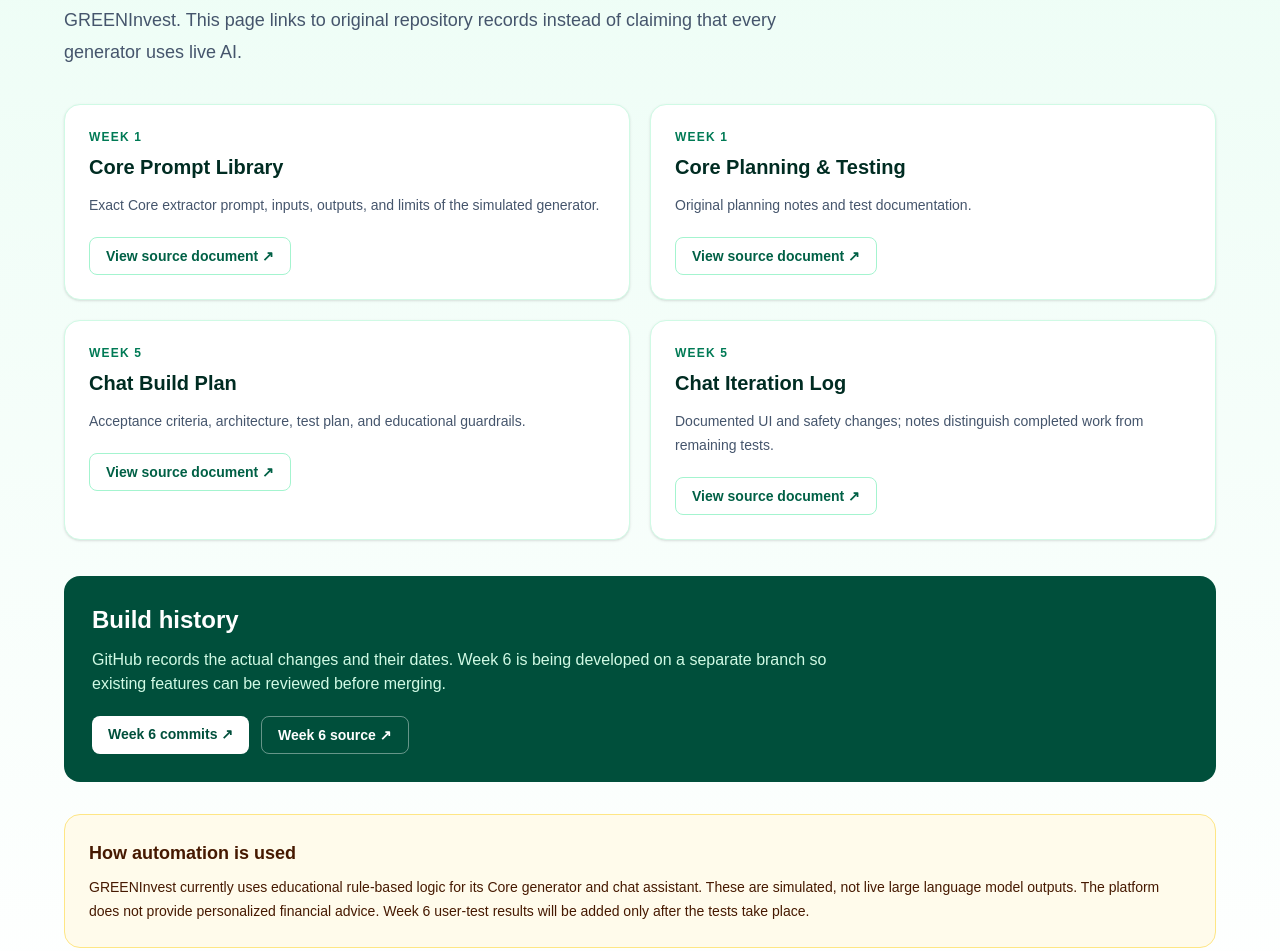
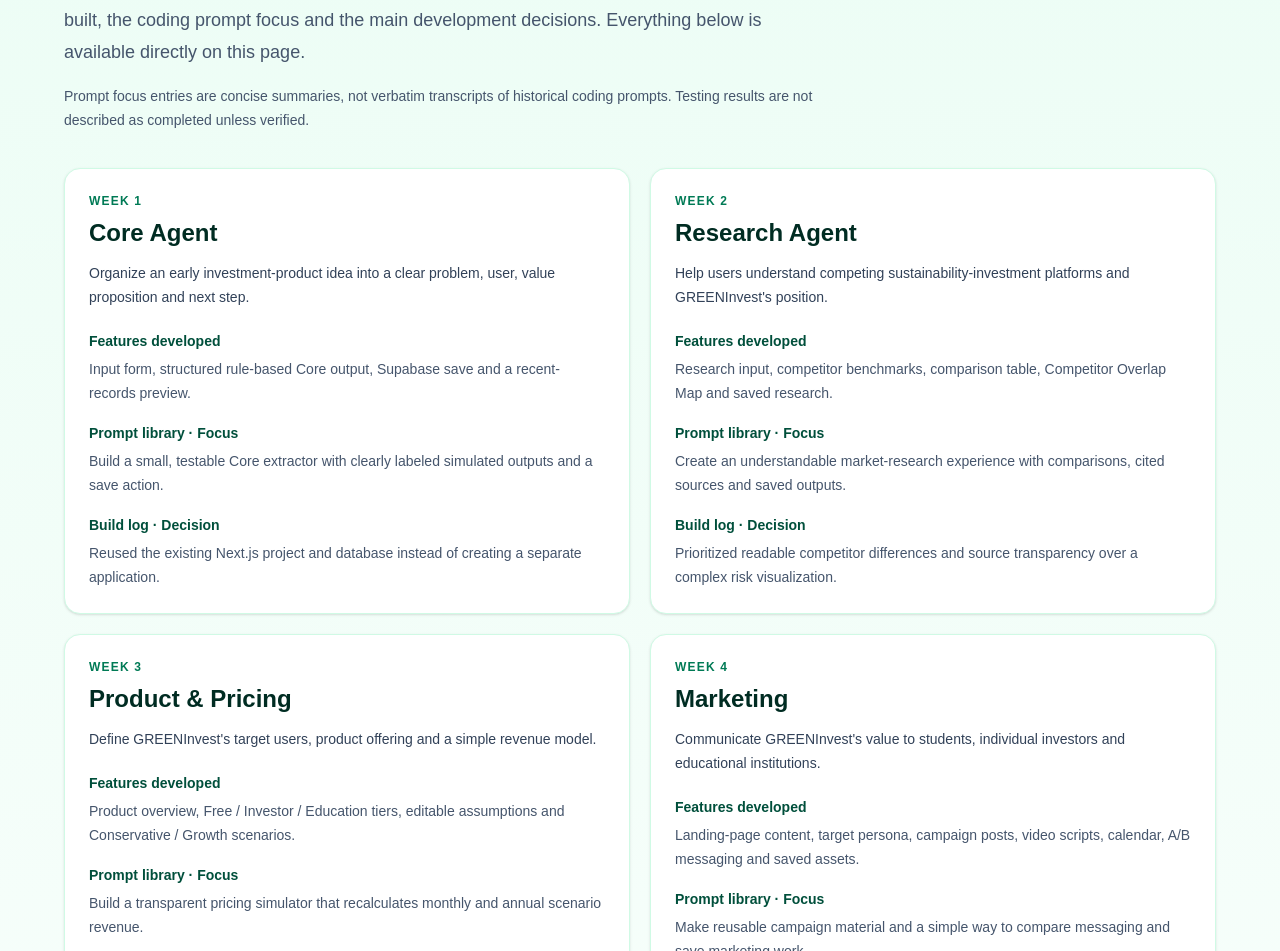
Before and after one commit to sofiacoria-afk/GreenInvest, a Next.js app: page /docs in a window 1280 px wide. Shown: the part 241-1192 px from the top of the page. Built offline with nearby package versions, Linux system fonts and the light colour scheme.

Commit message:
Week 6 iteration: show all six modules directly in docs without external source links

```diff
--- a/src/app/docs/page.tsx
+++ b/src/app/docs/page.tsx
@@ -1,33 +1,55 @@
 import Link from "next/link";
 
-const resources = [
+const modules = [
   {
-    title: "Core Prompt Library",
     week: "Week 1",
-    description: "Exact Core extractor prompt, inputs, outputs, and limits of the simulated generator.",
-    path: "docs/core-prompt-library.md",
+    title: "Core Agent",
+    purpose: "Organize an early investment-product idea into a clear problem, user, value proposition and next step.",
+    features: "Input form, structured rule-based Core output, Supabase save and a recent-records preview.",
+    promptFocus: "Build a small, testable Core extractor with clearly labeled simulated outputs and a save action.",
+    buildNotes: "Reused the existing Next.js project and database instead of creating a separate application.",
   },
   {
-    title: "Core Planning & Testing",
-    week: "Week 1",
-    description: "Original planning notes and test documentation.",
-    path: "docs/week1-core-plan.md",
+    week: "Week 2",
+    title: "Research Agent",
+    purpose: "Help users understand competing sustainability-investment platforms and GREENInvest's position.",
+    features: "Research input, competitor benchmarks, comparison table, Competitor Overlap Map and saved research.",
+    promptFocus: "Create an understandable market-research experience with comparisons, cited sources and saved outputs.",
+    buildNotes: "Prioritized readable competitor differences and source transparency over a complex risk visualization.",
   },
   {
-    title: "Chat Build Plan",
-    week: "Week 5",
-    description: "Acceptance criteria, architecture, test plan, and educational guardrails.",
-    path: "docs/week5-chat-plan.md",
+    week: "Week 3",
+    title: "Product & Pricing",
+    purpose: "Define GREENInvest's target users, product offering and a simple revenue model.",
+    features: "Product overview, Free / Investor / Education tiers, editable assumptions and Conservative / Growth scenarios.",
+    promptFocus: "Build a transparent pricing simulator that recalculates monthly and annual scenario revenue.",
+    buildNotes: "Used clearly labeled hypothetical pricing assumptions rather than suggesting actual sales or validated demand.",
   },
   {
-    title: "Chat Iteration Log",
+    week: "Week 4",
+    title: "Marketing",
+    purpose: "Communicate GREENInvest's value to students, individual investors and educational institutions.",
+    features: "Landing-page content, target persona, campaign posts, video scripts, calendar, A/B messaging and saved assets.",
+    promptFocus: "Make reusable campaign material and a simple way to compare messaging and save marketing work.",
+    buildNotes: "Improved readability and placed save feedback near the action, including clearer error messages.",
+  },
+  {
     week: "Week 5",
-    description: "Documented UI and safety changes; notes distinguish completed work from remaining tests.",
-    path: "docs/week5-chat-iteration.md",
+    title: "Educational Chatbot",
+    purpose: "Guide first-time visitors through financial and ESG concepts without offering investment advice.",
+    features: "Three guided questions, existing company data integration, rule-based responses, guardrail, checkpoint and feedback.",
+    promptFocus: "Build a free educational assistant with transparent simulated logic, human confirmation and protected saves.",
+    buildNotes: "Reused stock and emissions data. Improved the order of results and checkpoint while preserving safety limits.",
+  },
+  {
+    week: "Week 6",
+    title: "Integrated Venture",
+    purpose: "Connect the previous modules into one navigable venture and demonstrate its impact and viability.",
+    features: "Shared navigation, saved-results dashboard, this documentation library, guided demo, Agent Map and V2 roadmap.",
+    promptFocus: "Integrate existing features without replacing their logic; add a guided walkthrough and transparent evaluation.",
+    buildNotes: "Built new pages on a separate branch. Five external user tests and a full-site regression test still need recorded results.",
   },
 ];
-
-const repo = "https://github.com/sofiacoria-afk/GreenInvest";
 
 export default function DocsPage() {
   return (
@@ -36,51 +58,60 @@ export default function DocsPage() {
         <p className="text-sm font-bold uppercase tracking-widest text-emerald-700">Week 6 · Documentation</p>
         <h1 className="mt-3 text-4xl font-extrabold sm:text-5xl">Prompt Library & Build Logs</h1>
         <p className="mt-4 max-w-3xl text-lg leading-8 text-slate-600">
-          Explore the documented prompts, planning decisions, and development history behind GREENInvest.
-          This page links to original repository records instead of claiming that every generator uses live AI.
+          Explore all six GREENInvest modules in one place: what each week aimed to solve,
+          what was built, the coding prompt focus and the main development decisions.
+          Everything below is available directly on this page.
+        </p>
+        <p className="mt-4 max-w-3xl text-sm leading-6 text-slate-600">
+          Prompt focus entries are concise summaries, not verbatim transcripts of historical coding prompts.
+          Testing results are not described as completed unless verified.
         </p>
 
-        <section className="mt-9 grid gap-5 md:grid-cols-2" aria-label="Documentation library">
-          {resources.map((resource) => (
-            <article key={resource.path} className="rounded-2xl border border-emerald-100 bg-white p-6 shadow-sm">
-              <p className="text-xs font-bold uppercase tracking-widest text-emerald-700">{resource.week}</p>
-              <h2 className="mt-2 text-xl font-bold">{resource.title}</h2>
-              <p className="mt-3 text-sm leading-6 text-slate-600">{resource.description}</p>
-              <a
-                href={`${repo}/blob/main/${resource.path}`}
-                target="_blank"
-                rel="noopener noreferrer"
-                className="mt-5 inline-block rounded-lg border border-emerald-200 px-4 py-2 text-sm font-semibold text-emerald-800 hover:bg-emerald-50"
-              >
-                View source document ↗
-              </a>
+        <section className="mt-9 grid gap-5 md:grid-cols-2" aria-label="Six-week module documentation">
+          {modules.map((module) => (
+            <article key={module.week} className="rounded-2xl border border-emerald-100 bg-white p-6 shadow-sm">
+              <p className="text-xs font-bold uppercase tracking-widest text-emerald-700">{module.week}</p>
+              <h2 className="mt-2 text-2xl font-bold">{module.title}</h2>
+              <p className="mt-3 text-sm leading-6 text-slate-700">{module.purpose}</p>
+              <dl className="mt-5 space-y-4 text-sm leading-6">
+                <div>
+                  <dt className="font-bold text-emerald-900">Features developed</dt>
+                  <dd className="mt-1 text-slate-600">{module.features}</dd>
+                </div>
+                <div>
+                  <dt className="font-bold text-emerald-900">Prompt library · Focus</dt>
+                  <dd className="mt-1 text-slate-600">{module.promptFocus}</dd>
+                </div>
+                <div>
+                  <dt className="font-bold text-emerald-900">Build log · Decision</dt>
+                  <dd className="mt-1 text-slate-600">{module.buildNotes}</dd>
+                </div>
+              </dl>
             </article>
           ))}
         </section>
 
         <section className="mt-9 rounded-2xl bg-emerald-900 p-7 text-white">
-          <h2 className="text-2xl font-bold">Build history</h2>
-          <p className="mt-3 max-w-3xl text-emerald-100">
-            GitHub records the actual changes and their dates. Week 6 is being developed on a separate branch
-            so existing features can be reviewed before merging.
+          <h2 className="text-2xl font-bold">Integrated build history</h2>
+          <p className="mt-3 max-w-3xl leading-7 text-emerald-100">
+            GREENInvest grew from a Core idea and research workflow into product pricing,
+            marketing, an educational chatbot and a unified guided demo. Week 6 adds shared
+            navigation and a dashboard without changing previous modules' financial calculations or chat guardrails.
           </p>
-          <div className="mt-5 flex flex-wrap gap-3">
-            <a href={`${repo}/commits/week6-integrated-venture/`} target="_blank" rel="noopener noreferrer"
-              className="rounded-lg bg-white px-4 py-2 text-sm font-bold text-emerald-900 hover:bg-emerald-50">Week 6 commits ↗</a>
-            <a href={`${repo}/tree/week6-integrated-venture`} target="_blank" rel="noopener noreferrer"
-              className="rounded-lg border border-white/40 px-4 py-2 text-sm font-bold text-white hover:bg-white/10">Week 6 source ↗</a>
-          </div>
+          <p className="mt-3 text-sm text-emerald-100">
+            The Week 6 changes were prepared in a separate development branch; deployment,
+            regression testing and external feedback must be verified independently.
+          </p>
         </section>
 
         <section className="mt-8 rounded-2xl border border-amber-200 bg-amber-50 p-6 text-amber-950">
-          <h2 className="text-lg font-bold">How automation is used</h2>
+          <h2 className="text-lg font-bold">Responsible automation</h2>
           <p className="mt-2 text-sm leading-6">
-            GREENInvest currently uses educational rule-based logic for its Core generator and chat assistant.
-            These are simulated, not live large language model outputs. The platform does not provide personalized
-            financial advice. Week 6 user-test results will be added only after the tests take place.
+            GREENInvest uses educational rule-based logic for its Core generator and guided chat.
+            These are not live large language model outputs. Financial and environmental information
+            may be incomplete or delayed, and no personalized buy/sell advice is offered.
           </p>
         </section>
-
         <p className="mt-8 text-sm text-slate-600">
           <Link href="/" className="font-semibold text-emerald-800 underline underline-offset-4">Return to GREENInvest</Link>
         </p>
```
